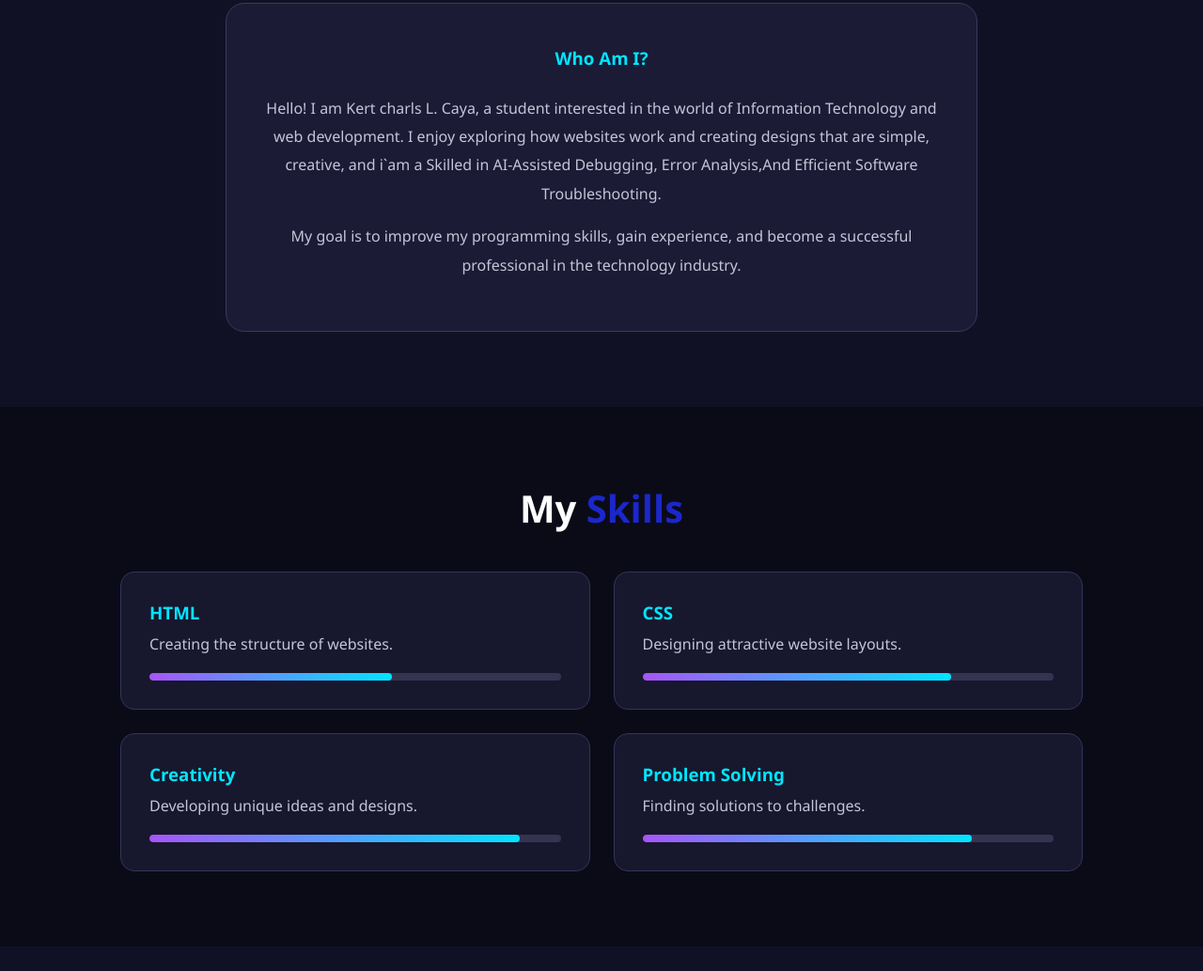
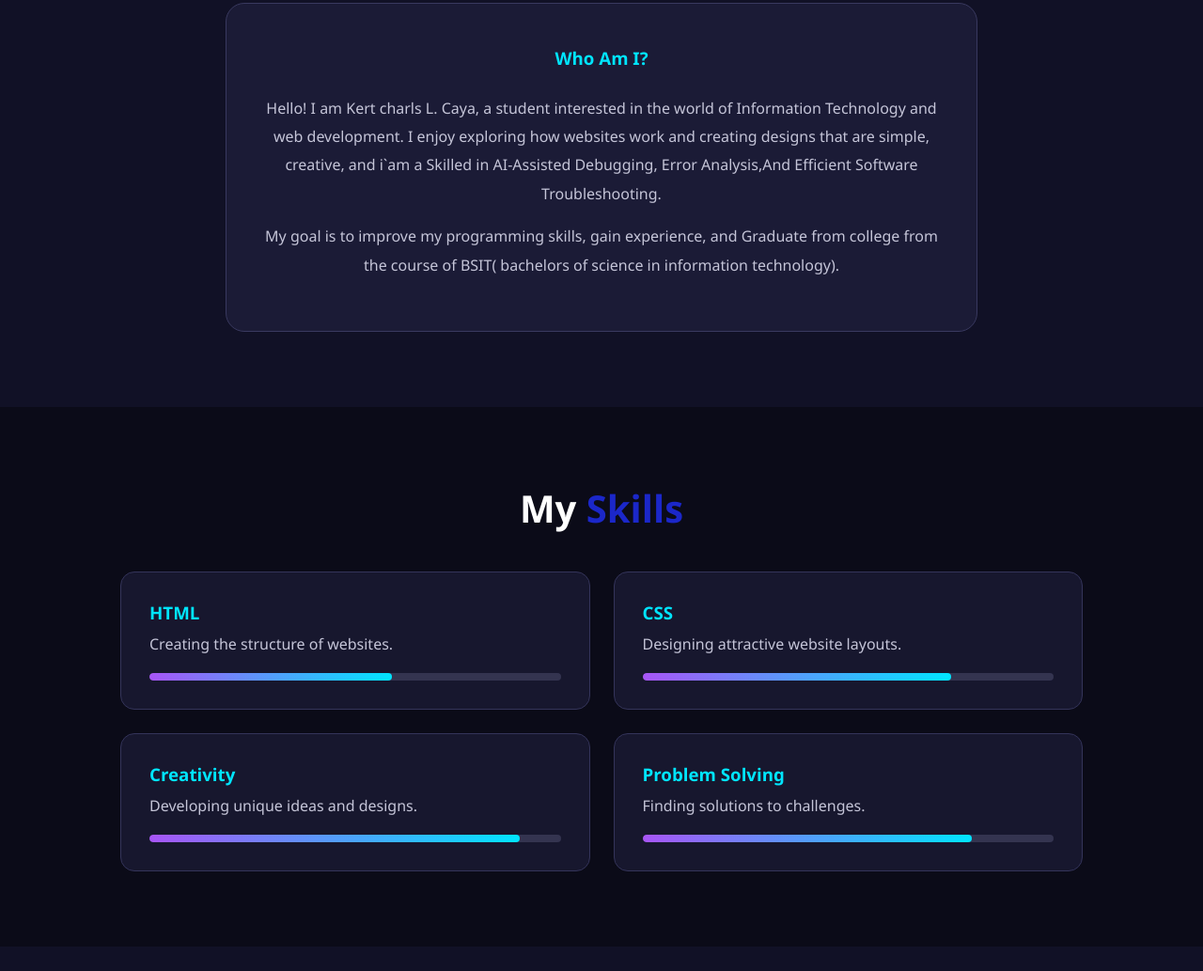
Before and after one commit to CayaKertCharls/charls_caya-project-1, a plain HTML site: page index.html in a window 1280 px wide. Shown: the part 954-1987 px from the top of the page at 94% size. Drawn offline with Linux system fonts and the light colour scheme.

Commit message:
modifing index.html

```diff
--- a/index.html
+++ b/index.html
@@ -69,8 +69,9 @@
 
             <p>
                 My goal is to improve my programming skills,
-                gain experience, and become a successful
-                professional in the technology industry.
+                gain experience, and  Graduate from college  from
+                the course of BSIT( bachelors of science in information
+                technology).
             </p>
         </div>
     </section>
```
